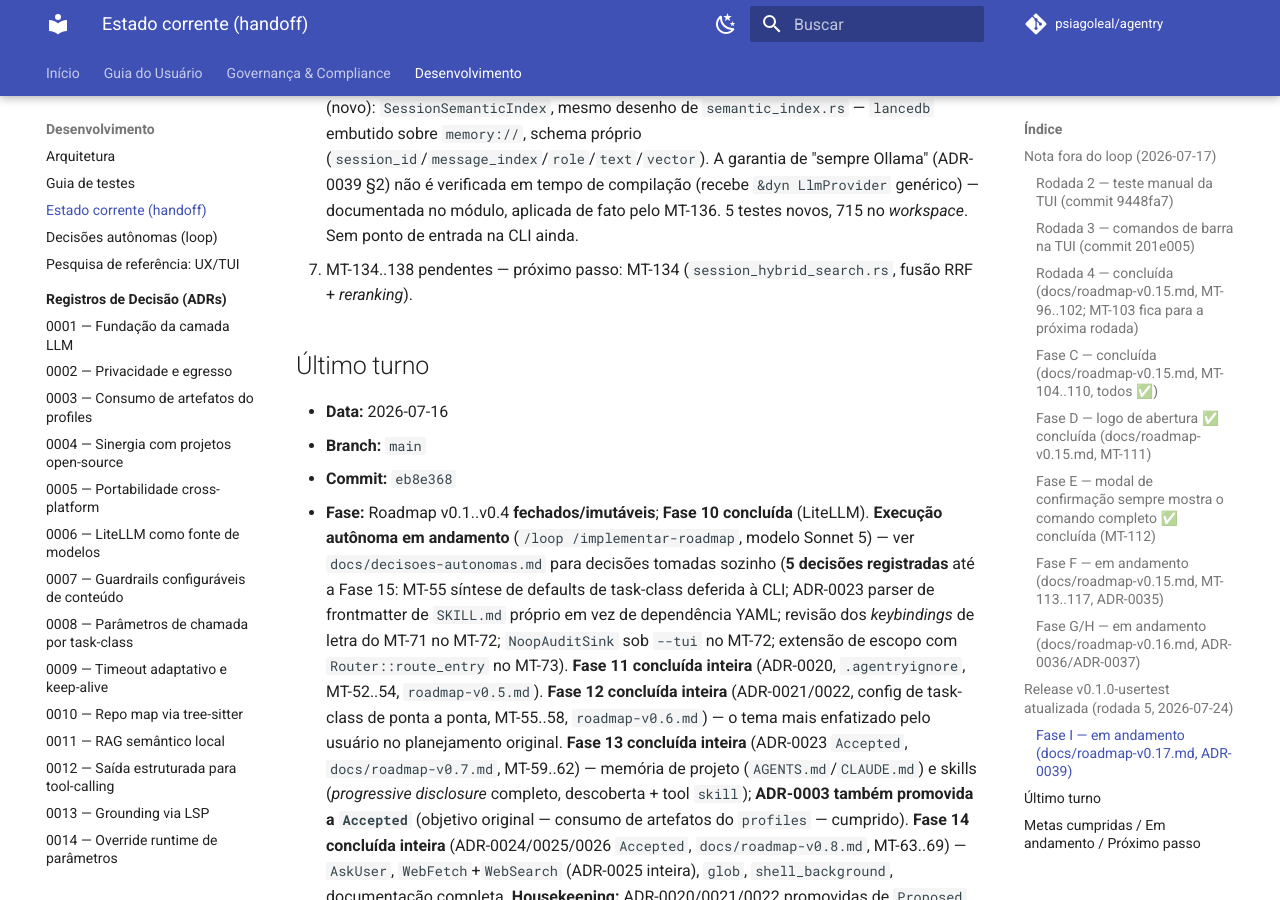
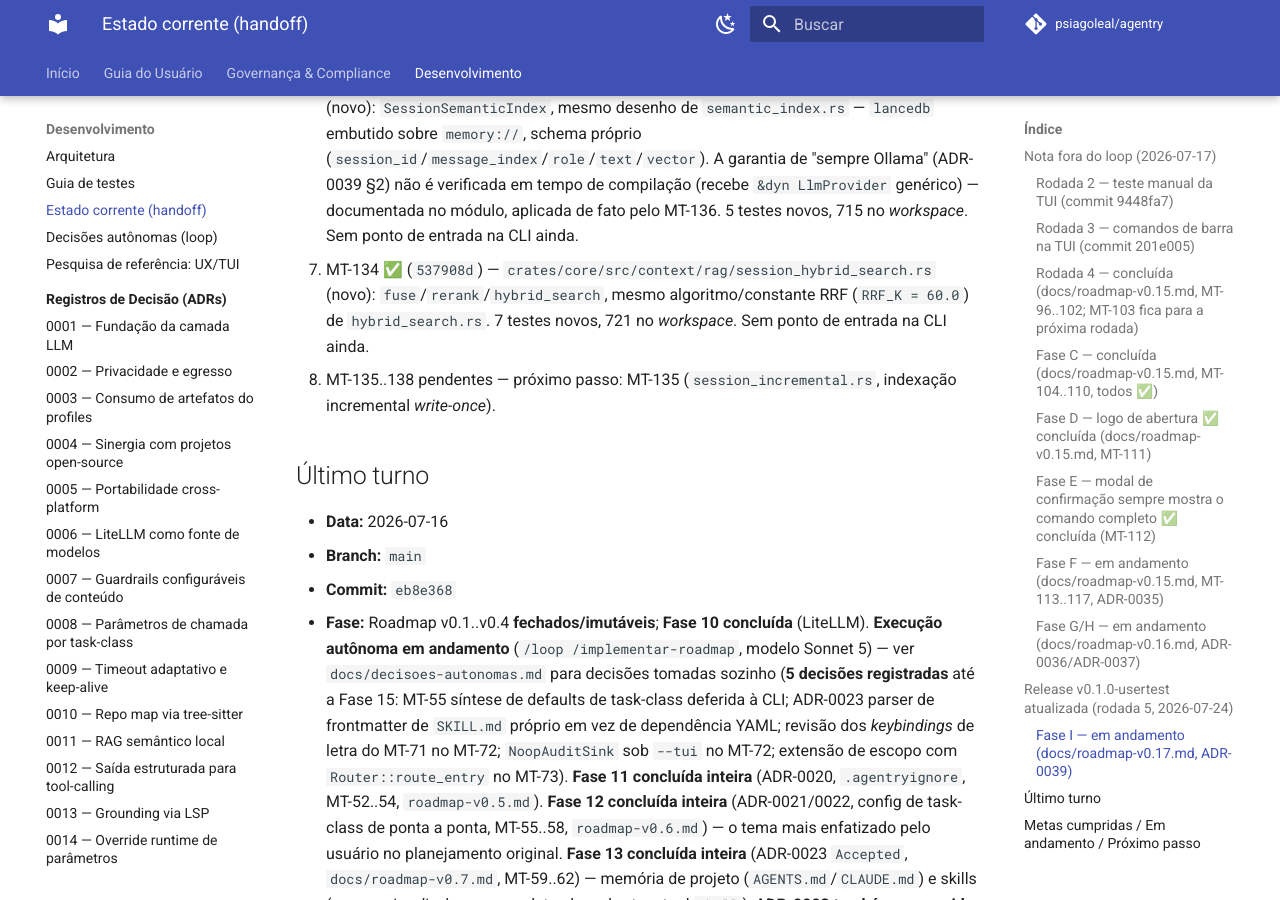
Before and after one commit to psiagoleal/agentry, an MkDocs documentation site: the page built from docs/CURRENT-STATE.md, in a window 1280 px wide and 900 px high, scrolled down 13779 px. Built offline with MkDocs 1.6.1 and Material for MkDocs 9.7.7, drawn with Linux system fonts in a browser that asks for light colours; comment, search, counter and statistics services are not loaded.

Commit message:
docs(handoff): marca MT-134 concluído (537908d)
Próximo passo: MT-135 (session_incremental.rs, indexação incremental
write-once).

{agente: Claude Code; modelo: claude-sonnet-5}

```diff
--- a/docs/CURRENT-STATE.md
+++ b/docs/CURRENT-STATE.md
@@ -525,8 +525,11 @@ código, ambas respondidas em 2026-07-24:
   garantia de "sempre Ollama" (ADR-0039 §2) não é verificada em tempo de compilação (recebe
   `&dyn LlmProvider` genérico) — documentada no módulo, aplicada de fato pelo MT-136. 5
   testes novos, 715 no *workspace*. Sem ponto de entrada na CLI ainda.
-- MT-134..138 pendentes — próximo passo: MT-134 (`session_hybrid_search.rs`, fusão RRF +
-  *reranking*).
+- MT-134 ✅ (`537908d`) — `crates/core/src/context/rag/session_hybrid_search.rs` (novo):
+  `fuse`/`rerank`/`hybrid_search`, mesmo algoritmo/constante RRF (`RRF_K = 60.0`) de
+  `hybrid_search.rs`. 7 testes novos, 721 no *workspace*. Sem ponto de entrada na CLI ainda.
+- MT-135..138 pendentes — próximo passo: MT-135 (`session_incremental.rs`, indexação
+  incremental *write-once*).
 
 ## Último turno
 
```
Also changed, not shown: docs/roadmap-v0.17.md (+2 -1 lines).
